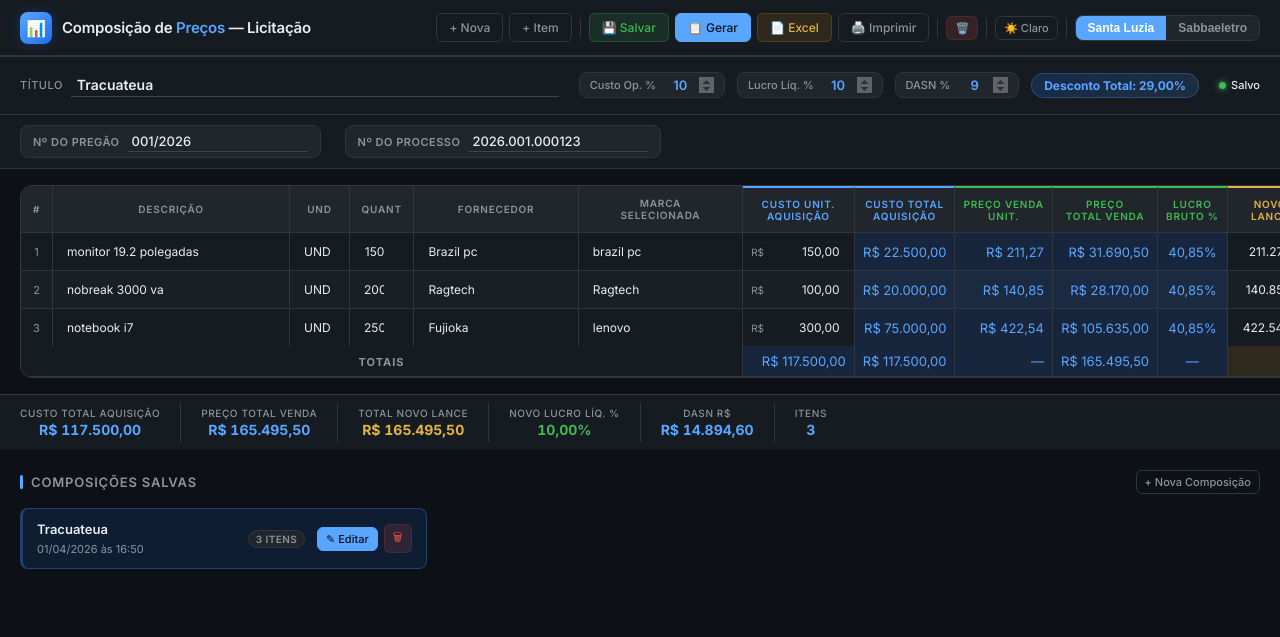
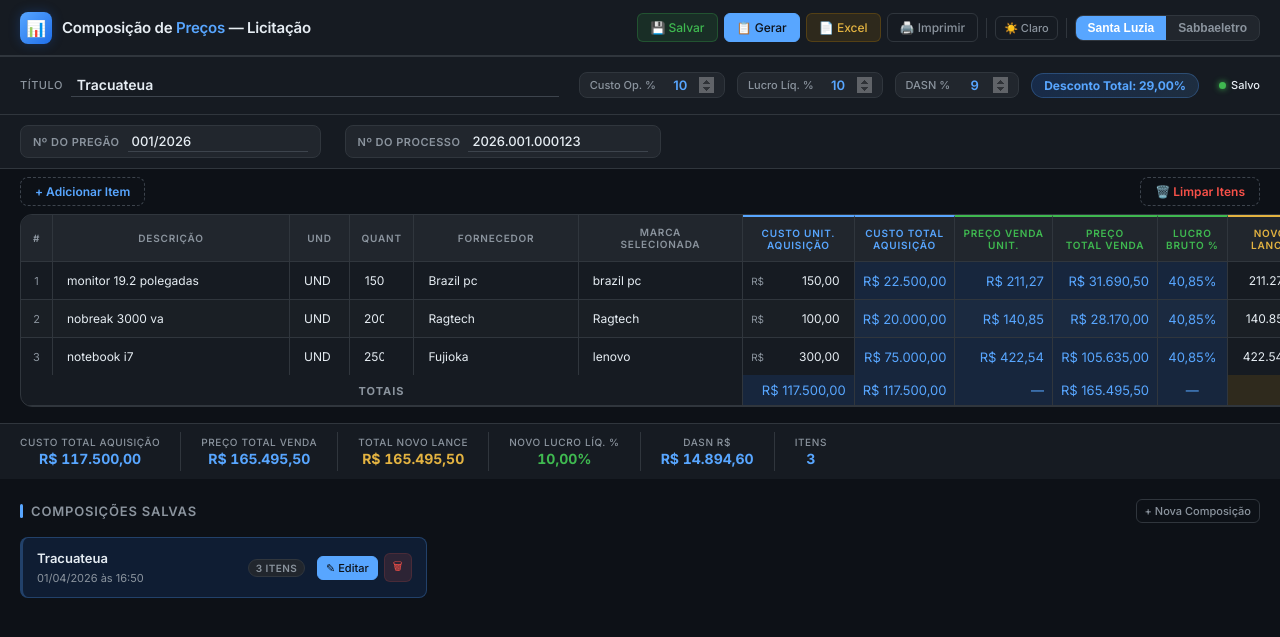
Before and after one commit to thiagomarinh/sistema-licitacao, a Flask app: page / in a window 1280 px wide. Shown: the top 637 px of the page. Run offline with Flask 3, Linux system fonts and the light colour scheme.

Commit message:
reorganizacao-do-layout

```diff
--- a/templates/index.html
+++ b/templates/index.html
@@ -339,9 +339,34 @@ body {
 }
 
 /* ── TABELA ── */
+.table-toolbar {
+  padding: 8px 20px 0;
+  display: flex;
+  align-items: center;
+  justify-content: space-between;
+}
+.btn-add-item {
+  border: 1px dashed var(--border2);
+  color: var(--accent);
+  font-size: 12px;
+  font-weight: 600;
+  padding: 6px 14px;
+  border-radius: var(--radius);
+}
+.btn-add-item:hover { background: var(--accent-dim); border-color: var(--accent); }
+.btn-limpar-itens {
+  border: 1px dashed var(--border2);
+  color: var(--red);
+  font-size: 12px;
+  font-weight: 600;
+  padding: 6px 14px;
+  border-radius: var(--radius);
+}
+.btn-limpar-itens:hover { background: var(--red-dim); border-color: var(--red); }
+
 .table-container {
   overflow-x: auto;
-  padding: 16px 20px;
+  padding: 8px 20px 16px;
 }
 
 table {
@@ -685,15 +710,10 @@ td.pct-warn  { color: var(--red);    font-weight: 600; text-align: center; }
     <h1>Composição de <span>Preços</span> — Licitação</h1>
   </div>
   <div class="topbar-actions">
-    <button class="btn btn-ghost" onclick="novaComposicao()">+ Nova</button>
-    <button class="btn btn-ghost" onclick="addItem()">+ Item</button>
-    <div class="divider"></div>
     <button class="btn btn-success" onclick="salvar()">💾 Salvar</button>
     <button class="btn btn-primary" onclick="abrirModalGerar()">📋 Gerar</button>
     <button class="btn btn-warning" onclick="exportarExcel()">📄 Excel</button>
     <button class="btn btn-ghost" onclick="window.print()">🖨️ Imprimir</button>
-    <div class="divider"></div>
-    <button class="btn btn-danger btn-sm" onclick="limparTudo()" title="Limpar itens">🗑️</button>
     <div class="divider"></div>
     <button class="btn btn-ghost btn-sm" id="btn-tema" onclick="toggleTema()" title="Alternar tema"></button>
     <div class="divider"></div>
@@ -746,6 +766,10 @@ td.pct-warn  { color: var(--red);    font-weight: 600; text-align: center; }
 </div>
 
 <!-- TABELA -->
+<div class="table-toolbar">
+  <button class="btn btn-ghost btn-add-item" onclick="addItem()">+ Adicionar Item</button>
+  <button class="btn btn-ghost btn-limpar-itens" onclick="limparTudo()" title="Limpar todos os itens">🗑️ Limpar Itens</button>
+</div>
 <div class="table-container">
 <table id="tabela">
   <thead>
```
Also changed, not shown: data_sabbaeletro.json (+1 -27 lines).
